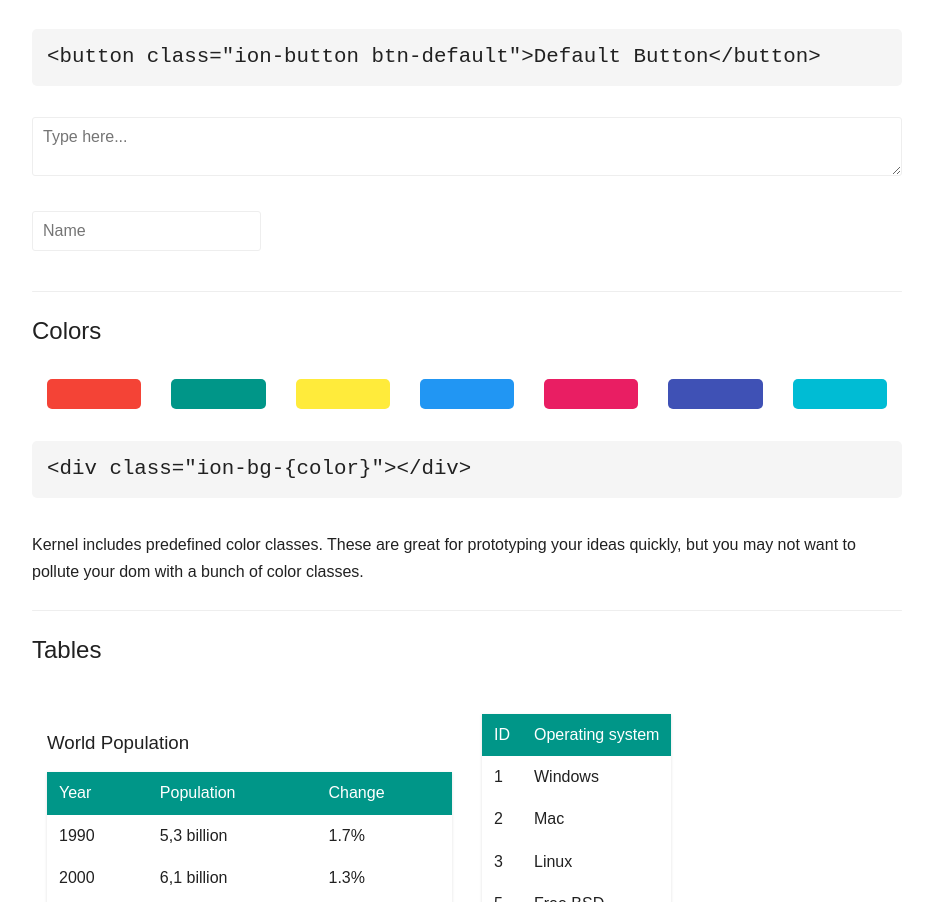
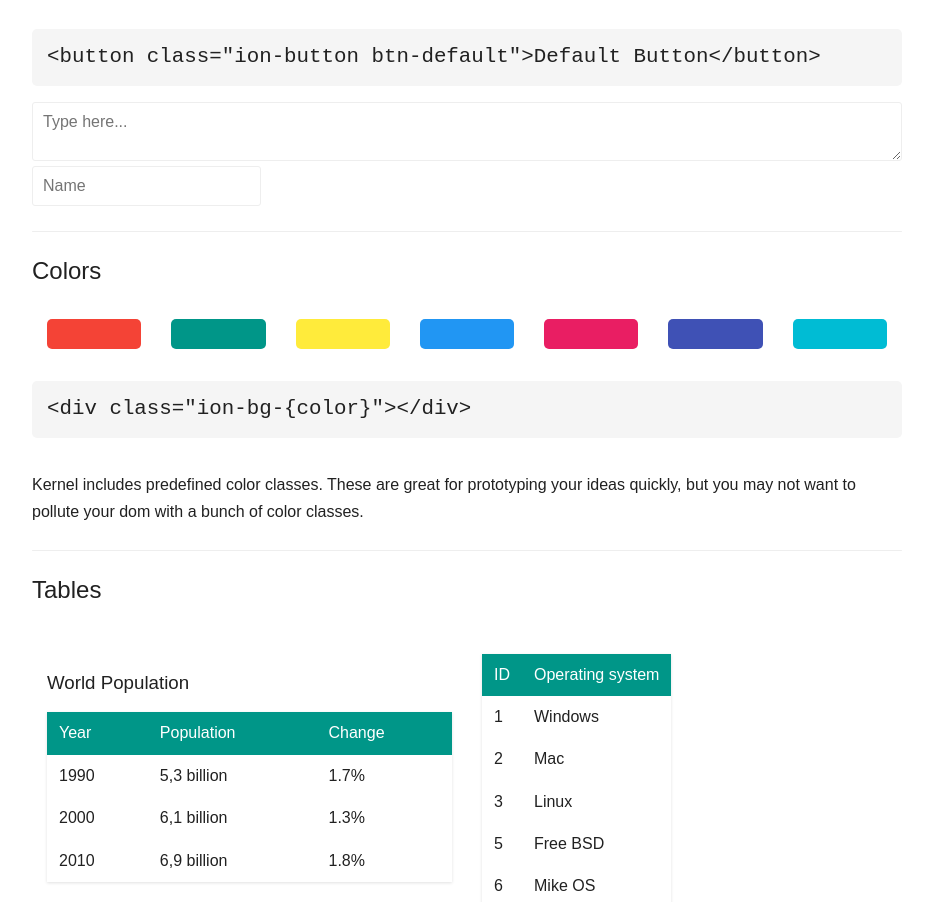
Before and after one commit to iandreyev/kernel.css, a website: page docs/index.html in a window 1280 px wide. Shown: the part 1799-2701 px from the top of the page, without its empty margins (173-1106 px from the left). Drawn offline with nearby package versions, Linux system fonts and the light colour scheme.

Commit message:
Remove br's and default-space from inputs

```diff
--- a/docs/index.html
+++ b/docs/index.html
@@ -103,10 +103,8 @@
 <code>&lt;button class="ion-button btn-default"&gt;Default Button&lt;/button&gt;</code>
 </pre>
 
-        <br>
-        <textarea name="name" class="ion-textarea default-space" style="width: 100%;" placeholder="Type here..."></textarea>
-        <br>
-        <input type="text" name="name" value="" class="ion-input-text default-space" placeholder="Name">
+        <textarea name="name" class="ion-textarea " style="width: 100%;" placeholder="Type here..."></textarea>
+        <input type="text" name="name" value="" class="ion-input-text" placeholder="Name">
 
         <hr class="ion-hr">
         <h2>Colors</h2>
```
